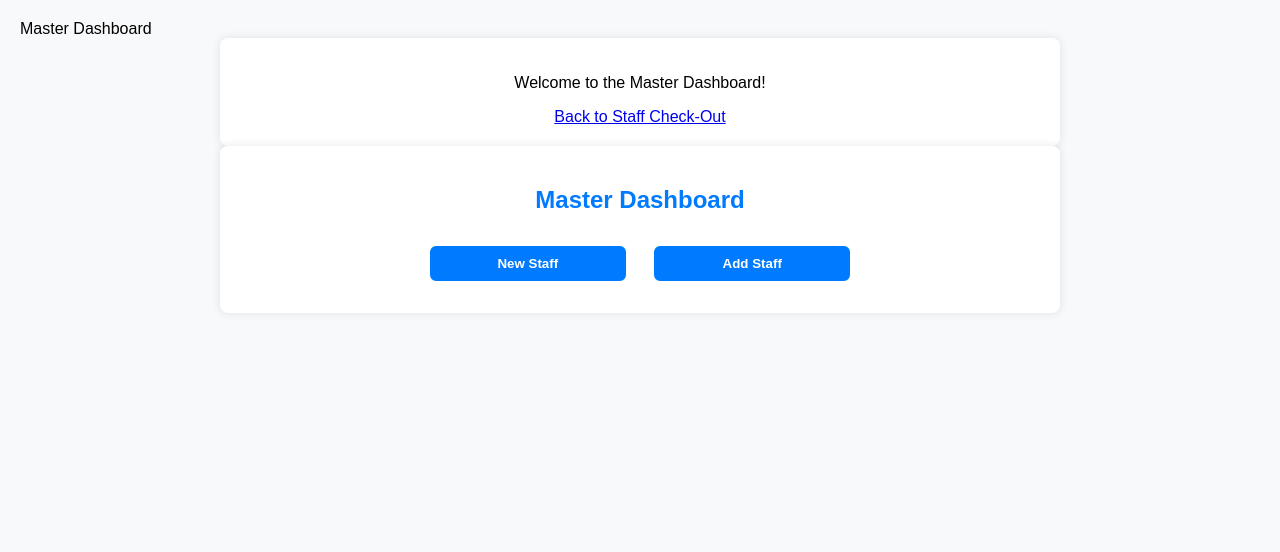
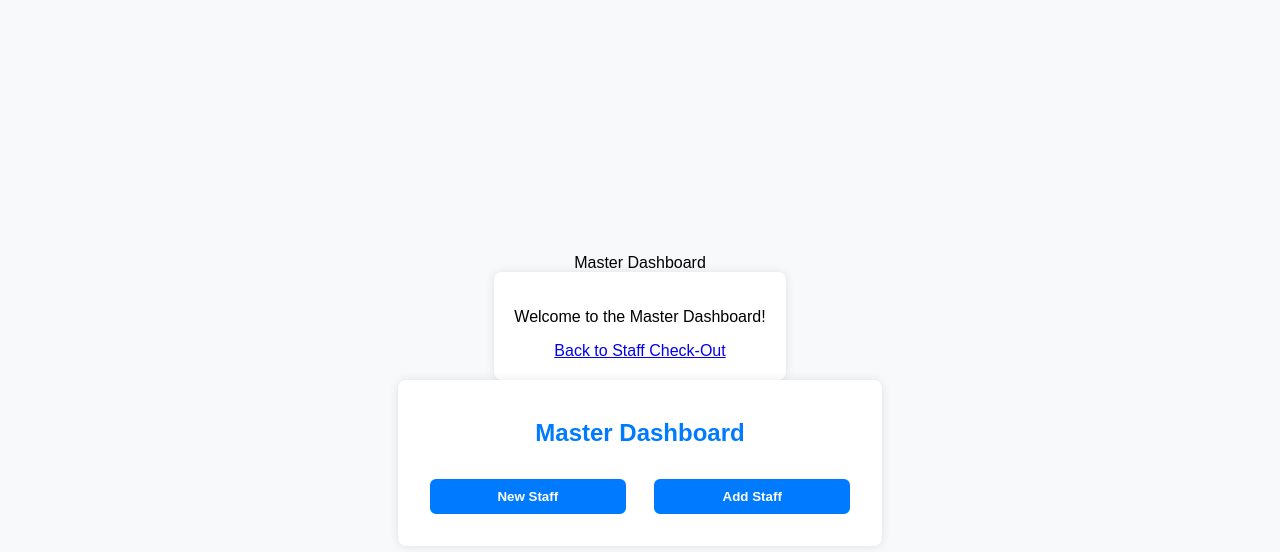
Before and after one commit to animalbulding/camp-sing-out, a plain HTML site: page public/master_dashboard.html in a window 1280 px wide. Drawn offline with Linux system fonts and the light colour scheme.

Commit message:
work peoas

```diff
--- a/public/master_dashboard.html
+++ b/public/master_dashboard.html
@@ -5,15 +5,17 @@
     <meta name="viewport" content="width=device-width, initial-scale=1.0">
     <title>Master Dashboard</title>
     <style>
-        body {
+ body {
             font-family: Arial, sans-serif;
             background-color: #f8f9fa;
             margin: 0;
-            padding: 20px;
+            display: flex;
+            justify-content: center;
+            align-items: center;
+            height: 100vh;
+            flex-direction: column;
         }
         .container {
-            max-width: 800px;
-            margin: auto;
             background-color: white;
             padding: 20px;
             border-radius: 8px;
@@ -22,6 +24,9 @@
         }
         h2 {
             color: #007bff;
+        }
+        .button-container {
+            margin-top: 20px;
         }
         .button-container {
             margin-top: 20px;
```
